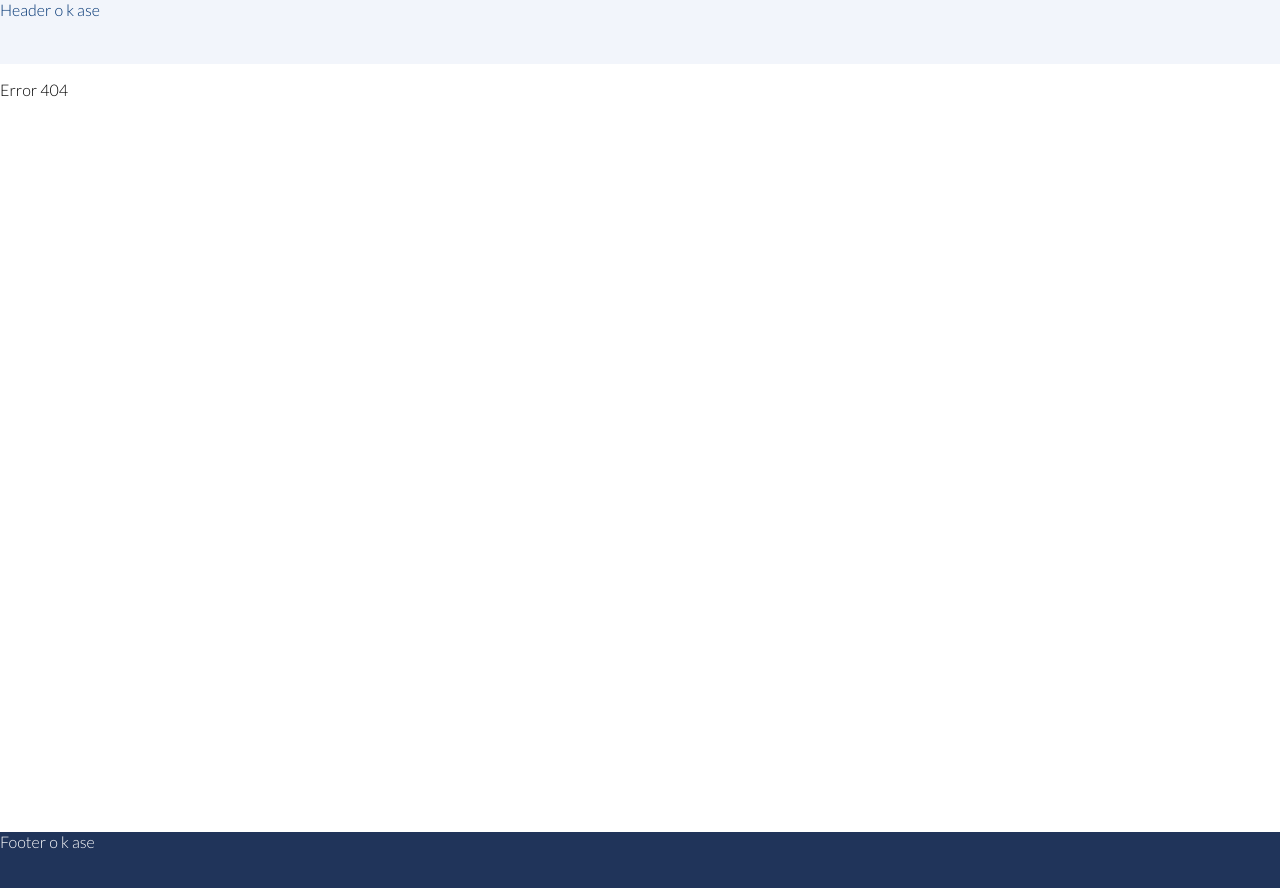
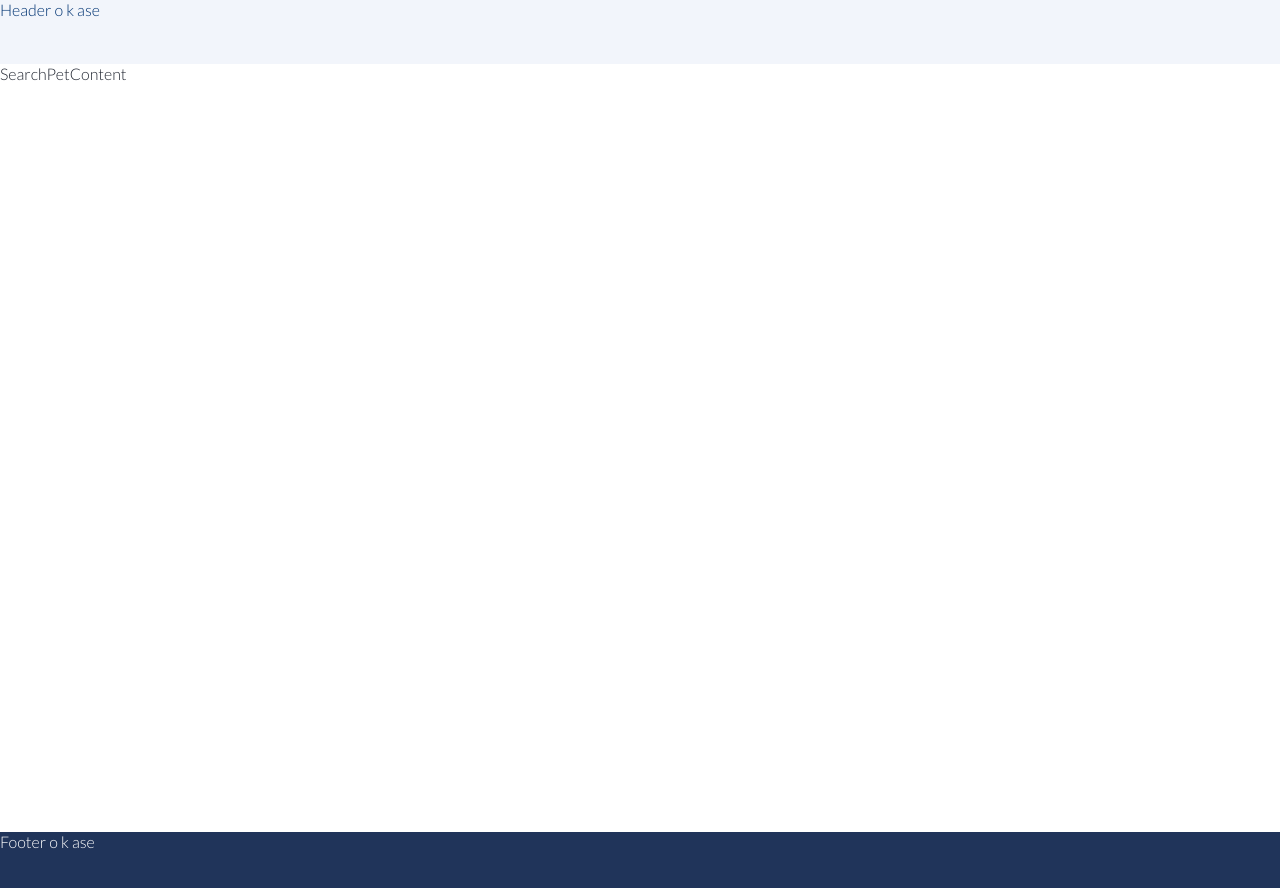
Before and after one commit to MageLnk/Dog-CEO-challenge, a React (Create React App) app: page /search in a window 1280 px wide. Before the commit this address had no page. Shown: the top 888 px of the page. Built offline with nearby package versions, Linux system fonts and the light colour scheme.

Commit message:
New Pages added. Everything work well so far

```diff
--- a/src/App.css
+++ b/src/App.css
@@ -27,6 +27,12 @@ a:active {
 .home-page-container {
   grid-area: main-content;
 }
+.favorites-pets-page-container{
+  grid-area: main-content;
+}
+.search-pet-page-container{
+  grid-area: main-content;
+}
 
 .error-404-page-container {
   grid-area: main-content;
--- a/src/App.jsx
+++ b/src/App.jsx
@@ -1,6 +1,6 @@
 import { BrowserRouter, Route, Routes } from "react-router-dom";
 // Pages
-import { Home, Error404 } from "./Pages/";
+import { Home, SearchPet, FavoritesPets, Error404 } from "./Pages/";
 // Layouts
 import { Header, Footer } from "./Layouts/";
 // Style
@@ -14,6 +14,9 @@ const App = () => {
 
         <Routes>
           <Route path="/" element={<Home />} />
+          <Route path="/search" element={<SearchPet />} />
+          <Route path="/favorites" element={<FavoritesPets />} />
+
           <Route path="*" element={<Error404 />} />
         </Routes>
 
--- /dev/null
+++ b/src/Components/pagesContent/FavoritesPetsContent/index.jsx
@@ -0,0 +1,8 @@
+// Style
+import "./style.css";
+// App
+const FavoritesPetsContent = () => {
+  return <div className="favorites-pets-content-container">FavoritesPetsContent</div>;
+};
+
+export default FavoritesPetsContent;
--- /dev/null
+++ b/src/Components/pagesContent/FavoritesPetsContent/style.css
@@ -0,0 +1,6 @@
+.favorites-pets-content-container {
+    width: 100%;
+    height: 100%;
+    background-color: var(--bg-white-color);
+    color: var(--text-dark-color);
+}
--- /dev/null
+++ b/src/Components/pagesContent/SearchPetContent/index.jsx
@@ -0,0 +1,8 @@
+// Style
+import "./style.css";
+// App
+const SearchPetContent = () => {
+  return <div className="search-pet-content-container">SearchPetContent</div>;
+};
+
+export default SearchPetContent;
--- /dev/null
+++ b/src/Components/pagesContent/SearchPetContent/style.css
@@ -0,0 +1,6 @@
+.search-pet-content-container {
+    width: 100%;
+    height: 100%;
+    background-color: var(--bg-white-color);
+    color: var(--text-dark-color);
+}
--- a/src/Components/pagesContent/index.js
+++ b/src/Components/pagesContent/index.js
@@ -1,2 +1,5 @@
 export { default as HomeContent } from "./HomeContent";
+export { default as SearchPetContent } from "./SearchPetContent";
+export { default as FavoritesPetsContent } from "./FavoritesPetsContent";
+
 export { default as Error404Content } from "./Error404Content";
--- /dev/null
+++ b/src/Pages/FavoritesPets/index.jsx
@@ -0,0 +1,11 @@
+import { FavoritesPetsContent } from "../../Components/pagesContent/";
+// App
+const FavoritesPets = () => {
+  return (
+    <div className="favorites-pets-page-container">
+      <FavoritesPetsContent />
+    </div>
+  );
+};
+
+export default FavoritesPets;
--- /dev/null
+++ b/src/Pages/SearchPet/index.jsx
@@ -0,0 +1,11 @@
+import { SearchPetContent } from "../../Components/pagesContent/";
+// App
+const SearchPet = () => {
+  return (
+    <div className="search-pet-page-container">
+      <SearchPetContent />
+    </div>
+  );
+};
+
+export default SearchPet;
--- a/src/Pages/index.js
+++ b/src/Pages/index.js
@@ -1,2 +1,5 @@
 export { default as Home } from "./Home/";
+export { default as FavoritesPets } from "./FavoritesPets/";
+export { default as SearchPet } from "./SearchPet/";
+
 export { default as Error404 } from "./Error404/";
```
